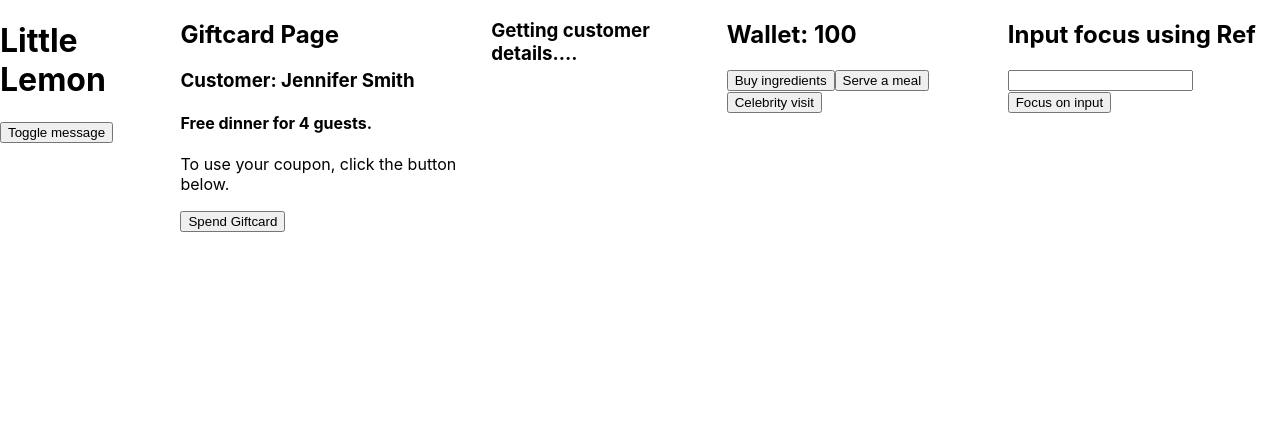
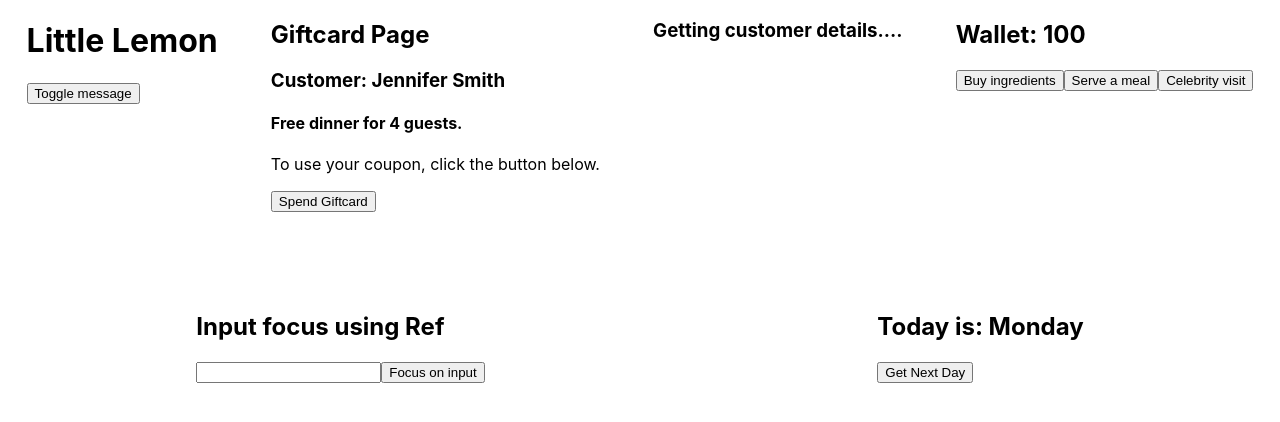
Before and after one commit to madhuriS3008/reacthooks, a React (Create React App) app: page / in a window 1280 px wide. Shown: the top 422 px of the page. Built offline with nearby package versions, Linux system fonts and the light colour scheme; no server answers.

Commit message:
create custom hook for practice

```diff
--- a/src/App.css
+++ b/src/App.css
@@ -1,4 +1,6 @@
 .App {
   display: flex;
   justify-content: space-around;
+  flex-wrap: wrap;
+  row-gap: 5rem;
 }
--- a/src/App.js
+++ b/src/App.js
@@ -4,6 +4,7 @@ import GiftCard from "./components/GiftCard";
 import FetchUser from "./components/FetchUser";
 import Wallet from "./components/Wallet";
 import InputFocus from "./components/InputFocus";
+import WeekDay from "./components/WeekDay";
 
 function App() {
   const [toggle, setToggle] = useState(false);
@@ -29,6 +30,7 @@ function App() {
       <FetchUser />
       <Wallet />
       <InputFocus />
+      <WeekDay />
     </div>
   );
 }
--- /dev/null
+++ b/src/components/WeekDay.js
@@ -0,0 +1,25 @@
+import { useState } from "react";
+import usePrevious from "../customHooks/usePrevious";
+
+const WeekDay = () => {
+  const [day, setDay] = useState("Monday");
+  const prevDay = usePrevious(day);
+
+  const getNextDay = () => {
+    if (day === "Monday") setDay("Tuesday");
+    if (day === "Tuesday") setDay("Wednesday");
+    if (day === "Wednesday") setDay("Thursday");
+    if (day === "Thursday") setDay("Friday");
+    if (day === "Friday") setDay("Monday");
+  };
+
+  return (
+    <div>
+      <h2>Today is: {day} </h2>
+      {prevDay && <h2>Previous work day was: {prevDay} </h2>}
+      <button onClick={getNextDay}>Get Next Day</button>
+    </div>
+  );
+};
+
+export default WeekDay;
--- /dev/null
+++ b/src/customHooks/usePrevious.js
@@ -0,0 +1,13 @@
+import { useEffect, useRef } from "react";
+
+function usePrevious(val) {
+  const ref = useRef();
+
+  useEffect(() => {
+    ref.current = val;
+  }, [val]);
+
+  return ref.current;
+}
+
+export default usePrevious;
```
